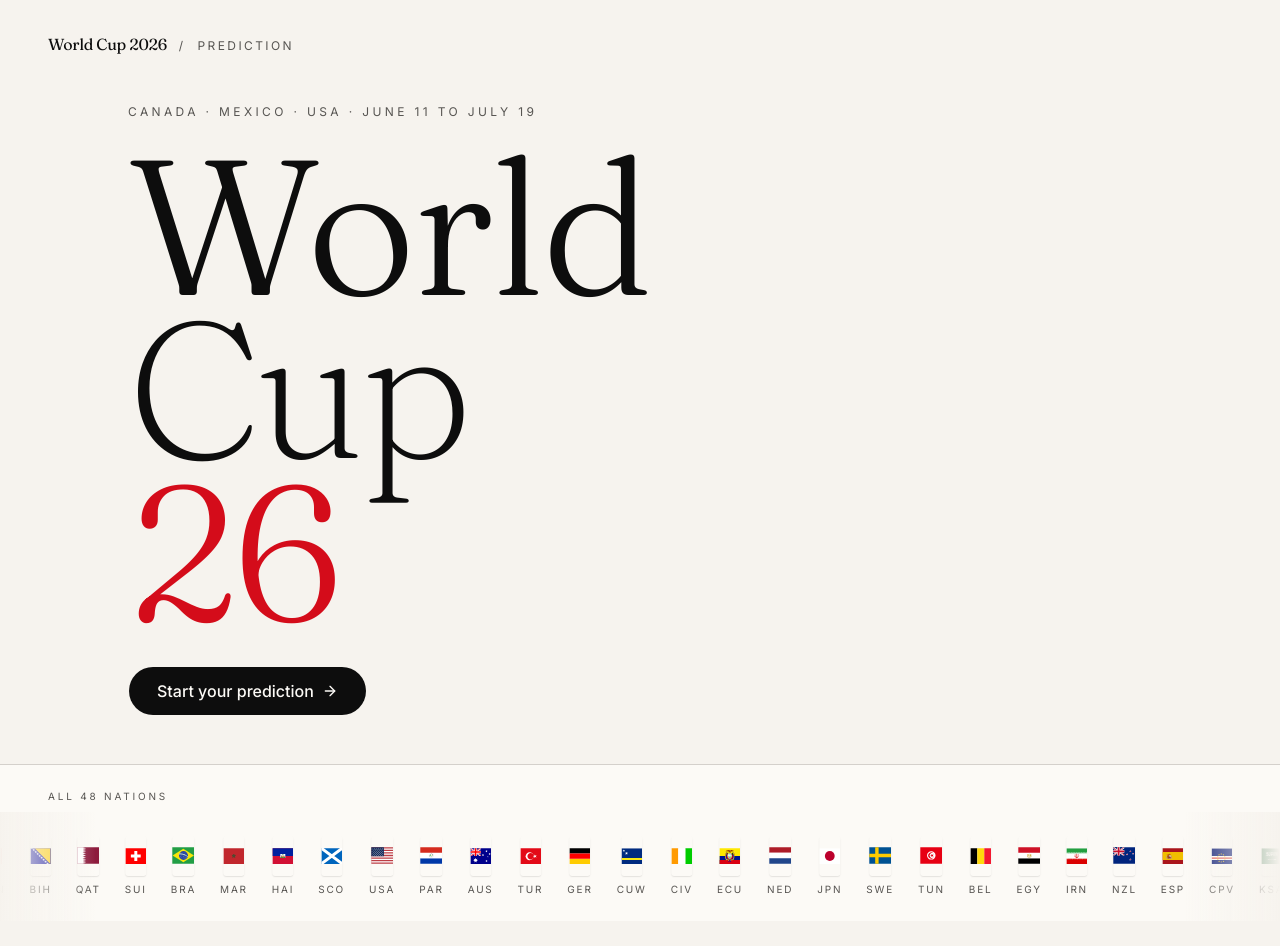
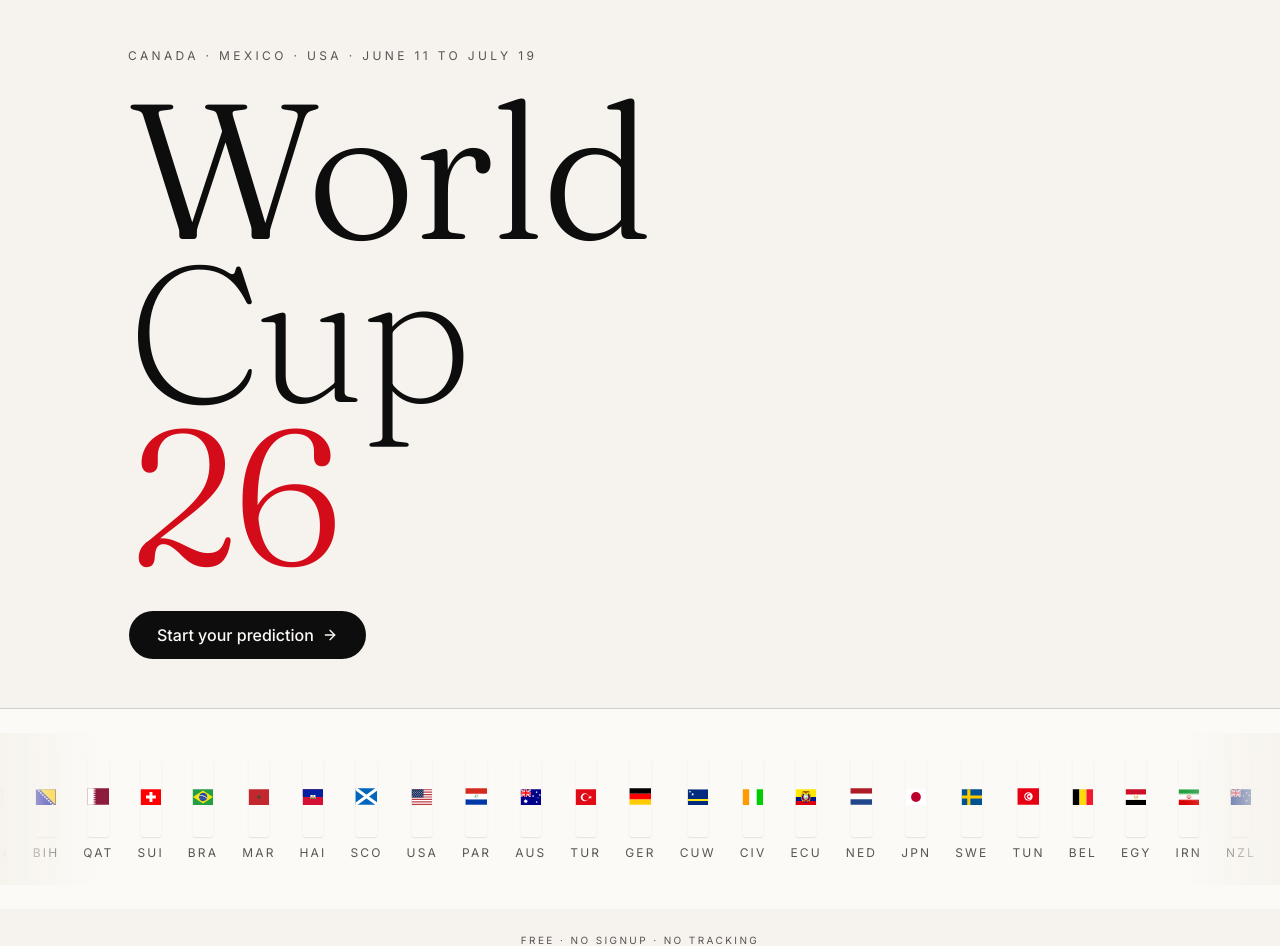
Before and after one commit to Abdulla-AlBassam/world-cup-2026-prediction, a Next.js app: page / in a window 1280 px wide. Shown: the top 946 px of the page. Built offline with nearby package versions, Linux system fonts and the light colour scheme.

Commit message:
Clean up landing: remove brand line, drop nations label, bigger flags

```diff
--- a/components/builder.tsx
+++ b/components/builder.tsx
@@ -65,10 +65,6 @@ export function Builder() {
 function Landing({ onStart }: { onStart: () => void }) {
   return (
     <div className="relative flex min-h-screen flex-col">
-      <header className="px-6 pt-8 md:px-12">
-        <BrandLine />
-      </header>
-
       <main className="flex flex-1 flex-col justify-center px-6 py-12 md:px-12">
         <div className="mx-auto w-full max-w-5xl">
           <div className="flex flex-col items-start gap-6">
@@ -95,10 +91,7 @@ function Landing({ onStart }: { onStart: () => void }) {
       </main>
 
       <section className="border-t border-border bg-paper">
-        <div className="mx-auto max-w-7xl">
-          <div className="px-6 pb-2 pt-6 font-sans text-[10px] uppercase tracking-[0.28em] text-muted-foreground md:px-12">
-            All 48 nations
-          </div>
+        <div className="mx-auto max-w-7xl py-6">
           <FlagCarousel />
         </div>
       </section>
--- a/components/flag-carousel.tsx
+++ b/components/flag-carousel.tsx
@@ -13,10 +13,10 @@ export function FlagCarousel() {
         {doubled.map((team, idx) => (
           <div
             key={`${team.id}-${idx}`}
-            className="flex flex-col items-center gap-1.5"
+            className="flex flex-col items-center gap-2"
           >
-            <Flag team={team} size="xl" />
-            <span className="font-sans text-[10px] uppercase tracking-[0.18em] text-muted-foreground">
+            <Flag team={team} size="3xl" />
+            <span className="font-sans text-xs uppercase tracking-[0.18em] text-muted-foreground">
               {team.id}
             </span>
           </div>
--- a/components/flag.tsx
+++ b/components/flag.tsx
@@ -1,7 +1,7 @@
 import { cn } from "@/lib/utils";
 import { Team } from "@/lib/teams";
 
-type Size = "xs" | "sm" | "md" | "lg" | "xl" | "2xl";
+type Size = "xs" | "sm" | "md" | "lg" | "xl" | "2xl" | "3xl";
 
 const sizes: Record<Size, string> = {
   xs: "h-3 w-[18px]",
@@ -10,6 +10,7 @@ const sizes: Record<Size, string> = {
   lg: "h-7 w-11",
   xl: "h-10 w-16",
   "2xl": "h-16 w-24",
+  "3xl": "h-20 w-32",
 };
 
 export function Flag({
```
